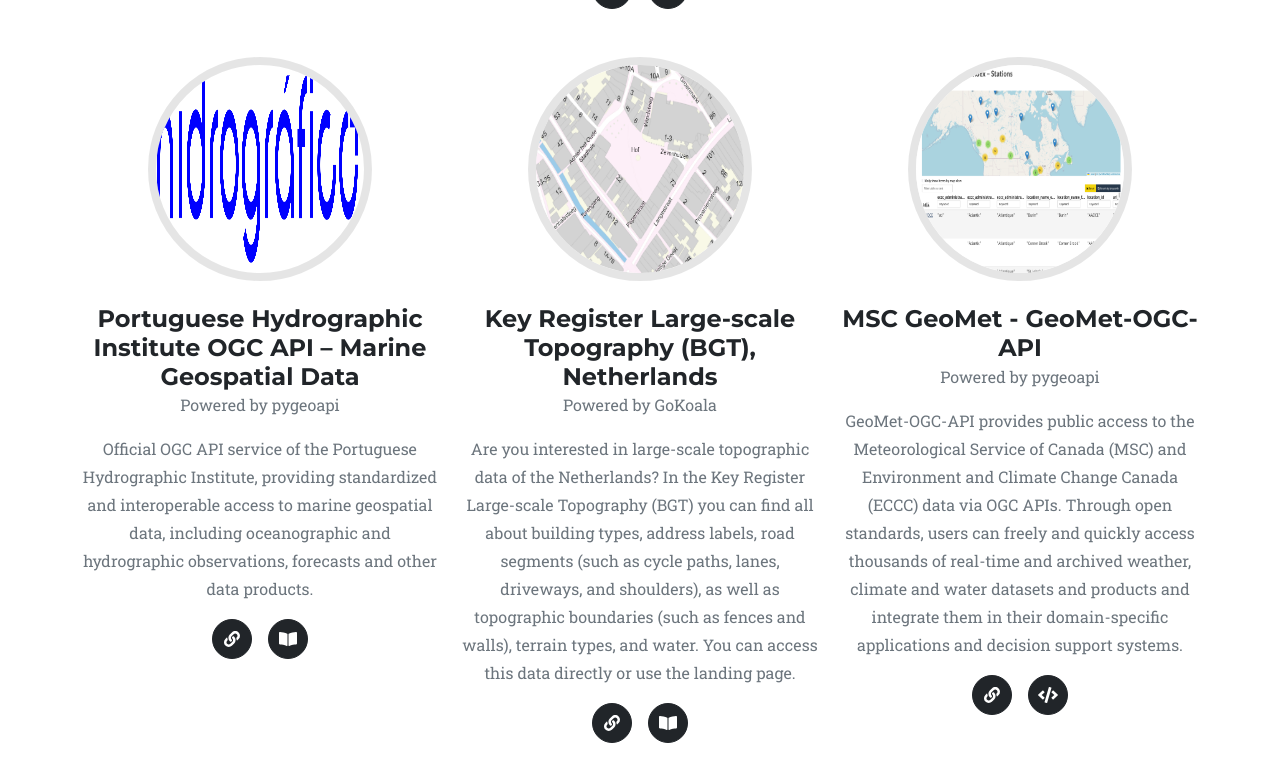
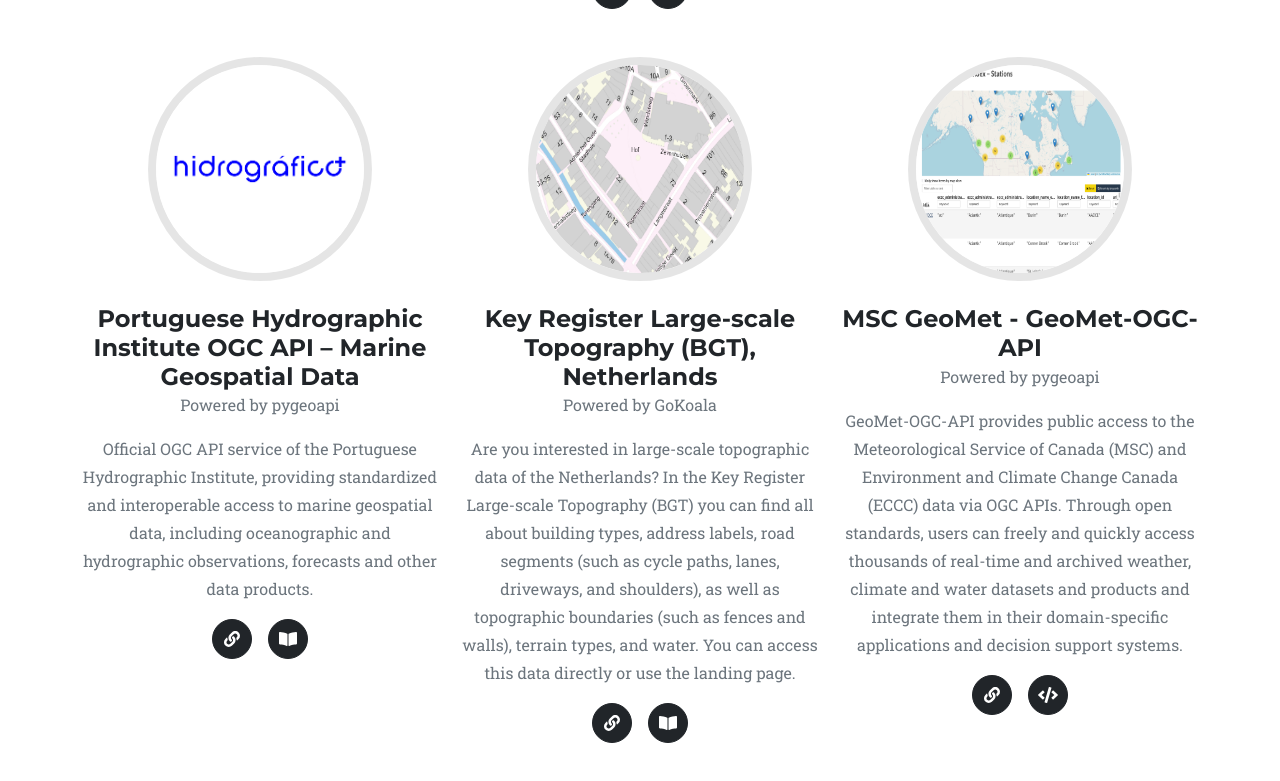
Before and after one commit to opengeospatial/ogc-features-website, a website: page src/pug/index.pug in a window 1280 px wide. Shown: the part 3920-4701 px from the top of the page. Drawn offline with nearby package versions, Linux system fonts and the light colour scheme; files that its build step writes are made by us from their sources; files whose address does not match are found by name.

Commit message:
- updated IH logo

```diff
--- a/src/pug/index.pug
+++ b/src/pug/index.pug
@@ -206,7 +206,7 @@
 
                     .col-lg-4
                         .team-member
-                            img.mx-auto.rounded-circle(src='assets/img/hplus_logo.png', alt='...')
+                            img.mx-auto.rounded-circle(src='assets/img/h+.png', alt='...')
                             h4 Portuguese Hydrographic Institute OGC API – Marine Geospatial Data
                             p.text-muted Powered by pygeoapi
                             p.text-muted Official OGC API service of the Portuguese Hydrographic Institute, providing standardized and interoperable access to marine geospatial data, including oceanographic and hydrographic observations, forecasts and other data products.
```
Also changed, not shown: src/assets/img/h+.png (added), src/assets/img/hplus_logo.png (deleted).
